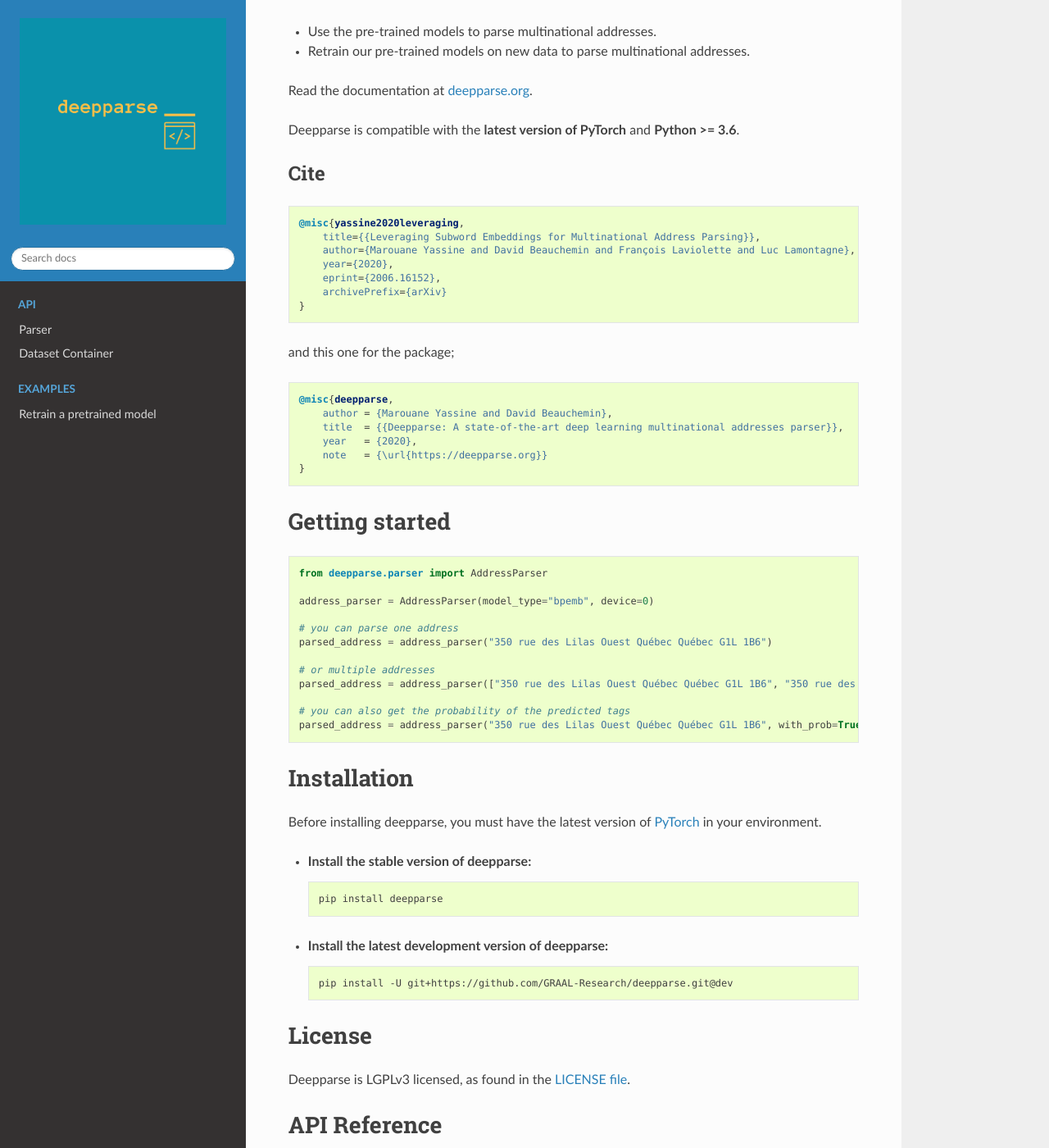
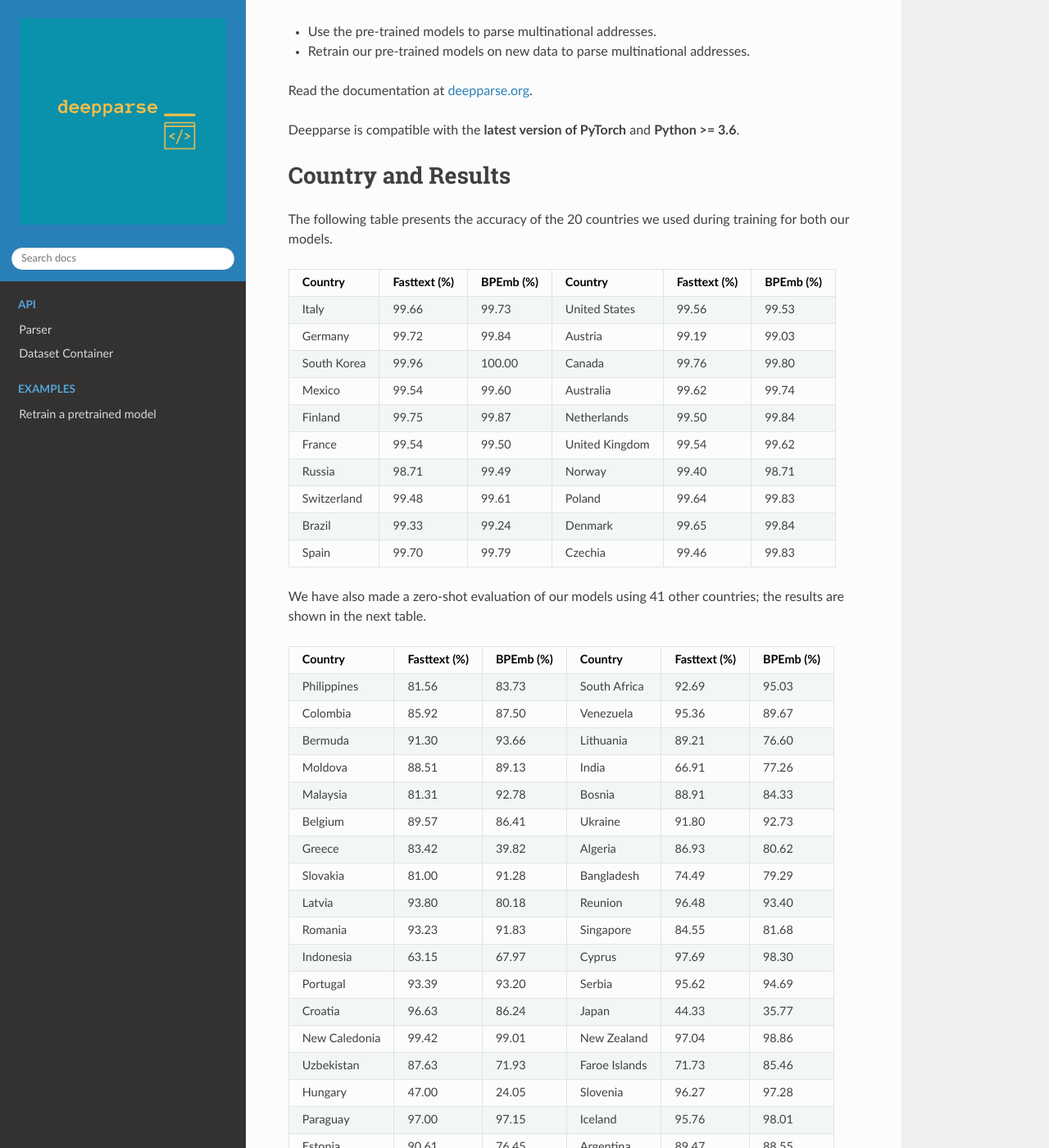
Before and after one commit to GRAAL-Research/deepparse, a Sphinx documentation site: the page built from docs/source/index.rst, in a window 1280 px wide and 1400 px high, scrolled down 253 px. Shown: the whole window at 82% size. Built offline with Sphinx 7.4.7 and the Read the Docs theme 2.0.0, drawn with Linux system fonts in a browser that asks for light colours; the version number could not be read and is left out; some of the changed text lies outside the part shown.

Commit message:
fixed doc rendering and upgrader doc with tables

```diff
--- a/docs/source/index.rst
+++ b/docs/source/index.rst
@@ -24,6 +24,272 @@
 
 Deepparse is compatible with the **latest version of PyTorch** and  **Python >= 3.6**.
 
+Country and Results
+===================
+
+The following table presents the accuracy of the 20 countries we used during training for both our models.
+
+.. list-table::
+		:header-rows: 1
+
+		*	- Country
+			- Fasttext (%)
+			- BPEmb (%)
+			- Country
+			- Fasttext (%)
+			- BPEmb (%)
+		*	- Italy
+			- 99.66
+			- 99.73
+			- United States
+			- 99.56
+			- 99.53
+		*	- Germany
+			- 99.72
+			- 99.84
+			- Austria
+			- 99.19
+			- 99.03
+		*	- South Korea
+			- 99.96
+			- 100.00
+			- Canada
+			- 99.76
+			- 99.80
+		*	- Mexico
+			- 99.54
+			- 99.60
+			- Australia
+			- 99.62
+			- 99.74
+		*	- Finland
+			- 99.75
+			- 99.87
+			- Netherlands
+			- 99.50
+			- 99.84
+		*	- France
+			- 99.54
+			- 99.50
+			- United Kingdom
+			- 99.54
+			- 99.62
+		*	- Russia
+			- 98.71
+			- 99.49
+			- Norway
+			- 99.40
+			- 98.71
+		*	- Switzerland
+			- 99.48
+			- 99.61
+			- Poland
+			- 99.64
+			- 99.83
+		*	- Brazil
+			- 99.33
+			- 99.24
+			- Denmark
+			- 99.65
+			- 99.84
+		*	- Spain
+			- 99.70
+			- 99.79
+			- Czechia
+			- 99.46
+			- 99.83
+
+
+We have also made a zero-shot evaluation of our models using 41 other countries; the results are shown in the next table.
+
+.. list-table::
+		:header-rows: 1
+
+		*	- Country
+			- Fasttext (%)
+			- BPEmb (%)
+			- Country
+			- Fasttext (%)
+			- BPEmb (%)
+		*	- Philippines
+			- 81.56
+			- 83.73
+			- South Africa
+			- 92.69
+			- 95.03
+		*	- Colombia
+			- 85.92
+			- 87.50
+			- Venezuela
+			- 95.36
+			- 89.67
+		*	- Bermuda
+			- 91.30
+			- 93.66
+			- Lithuania
+			- 89.21
+			- 76.60
+		*	- Moldova
+			- 88.51
+			- 89.13
+			- India
+			- 66.91
+			- 77.26
+		*	- Malaysia
+			- 81.31
+			- 92.78
+			- Bosnia
+			- 88.91
+			- 84.33
+		*	- Belgium
+			- 89.57
+			- 86.41
+			- Ukraine
+			- 91.80
+			- 92.73
+		*	- Greece
+			- 83.42
+			- 39.82
+			- Algeria
+			- 86.93
+			- 80.62
+		*	- Slovakia
+			- 81.00
+			- 91.28
+			- Bangladesh
+			- 74.49
+			- 79.29
+		*	- Latvia
+			- 93.80
+			- 80.18
+			- Reunion
+			- 96.48
+			- 93.40
+		*	- Romania
+			- 93.23
+			- 91.83
+			- Singapore
+			- 84.55
+			- 81.68
+		*	- Indonesia
+			- 63.15
+			- 67.97
+			- Cyprus
+			- 97.69
+			- 98.30
+		*	- Portugal
+			- 93.39
+			- 93.20
+			- Serbia
+			- 95.62
+			- 94.69
+		*	- Croatia
+			- 96.63
+			- 86.24
+			- Japan
+			- 44.33
+			- 35.77
+		*	- New Caledonia
+			- 99.42
+			- 99.01
+			- New Zealand
+			- 97.04
+			- 98.86
+		*	- Uzbekistan
+			- 87.63
+			- 71.93
+			- Faroe Islands
+			- 71.73
+			- 85.46
+		*	- Hungary
+			- 47.00
+			- 24.05
+			- Slovenia
+			- 96.27
+			- 97.28
+		*	- Paraguay
+			- 97.00
+			- 97.15
+			- Iceland
+			- 95.76
+			- 98.01
+		*	- Estonia
+			- 90.61
+			- 76.45
+			- Argentina
+			- 89.47
+			- 88.55
+		*	- Bulgaria
+			- 92.70
+			- 95.87
+			- Sweden
+			- 77.29
+			- 87.77
+		*	- Belarus
+			- 88.77
+			- 93.00
+			- Kazakhstan
+			- 87.24
+			- 91.23
+		*	- Ireland
+			- 86.35
+			- 87.49
+			-
+			-
+			-
+
+
+
+Getting started
+===============
+
+.. code-block:: python
+
+   from deepparse.parser import AddressParser
+
+   address_parser = AddressParser(model_type="bpemb", device=0)
+
+   # you can parse one address
+   parsed_address = address_parser("350 rue des Lilas Ouest Québec Québec G1L 1B6")
+
+   # or multiple addresses
+   parsed_address = address_parser(["350 rue des Lilas Ouest Québec Québec G1L 1B6", "350 rue des Lilas Ouest Québec Québec G1L 1B6"])
+
+   # you can also get the probability of the predicted tags
+   parsed_address = address_parser("350 rue des Lilas Ouest Québec Québec G1L 1B6", with_prob=True)
+
+
+Retrain a model
+---------------
+see `here <https://github.com/GRAAL-Research/deepparse/blob/master/examples/fine_tuning.py>`_ for a complete example.
+
+.. code-block:: python
+
+    # We will retrain the fasttext version of our pretrained model.
+    address_parser = AddressParser(model_type="fasttext", device=0)
+
+    address_parser.retrain(training_container, 0.8, epochs=5, batch_size=8)
+
+
+
+Installation
+============
+
+Before installing deepparse, you must have the latest version of `PyTorch <https://pytorch.org/>`_ in your environment.
+
+- **Install the stable version of deepparse:**
+
+  .. code-block:: sh
+
+   pip install deepparse
+
+- **Install the latest development version of deepparse:**
+
+  .. code-block:: sh
+
+    pip install -U git+https://github.com/GRAAL-Research/deepparse.git@dev
+
+
 Cite
 ----
 
@@ -47,45 +313,6 @@
        year   = {2020},
        note   = {\url{https://deepparse.org}}
    }
-
-
-Getting started
-===============
-
-.. code-block:: python
-
-   from deepparse.parser import AddressParser
-
-   address_parser = AddressParser(model_type="bpemb", device=0)
-
-   # you can parse one address
-   parsed_address = address_parser("350 rue des Lilas Ouest Québec Québec G1L 1B6")
-
-   # or multiple addresses
-   parsed_address = address_parser(["350 rue des Lilas Ouest Québec Québec G1L 1B6", "350 rue des Lilas Ouest Québec Québec G1L 1B6"])
-
-   # you can also get the probability of the predicted tags
-   parsed_address = address_parser("350 rue des Lilas Ouest Québec Québec G1L 1B6", with_prob=True)
-
-
-Installation
-============
-
-Before installing deepparse, you must have the latest version of `PyTorch <https://pytorch.org/>`_ in your environment.
-
-- **Install the stable version of deepparse:**
-
-  .. code-block:: sh
-
-   pip install deepparse
-
-- **Install the latest development version of deepparse:**
-
-  .. code-block:: sh
-
-    pip install -U git+https://github.com/GRAAL-Research/deepparse.git@dev
-
-
 
 License
 =======
```
Also changed, not shown: README.md (+86 -25 lines), 1 other file.
